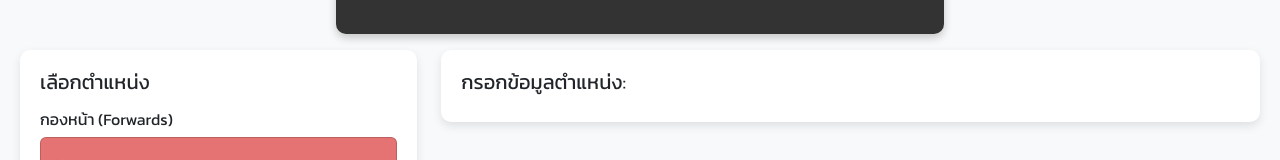
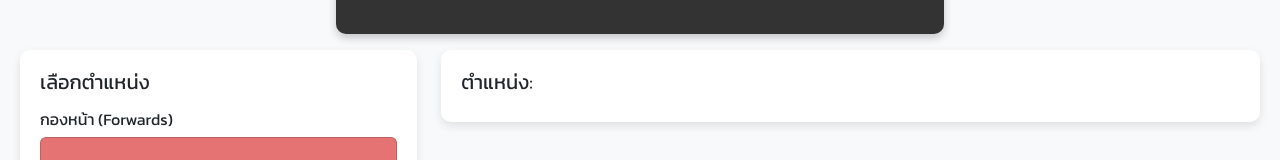
Before and after one commit to jirakiat/fifacalculatorstatus, a React (Create React App) app: page / in a window 1280 px wide. Shown: the part 137-297 px from the top of the page. Built offline with nearby package versions, Linux system fonts and the light colour scheme.

Commit message:
Deploy Project

```diff
--- a/src/Components/PlayerStatusCalculator.js
+++ b/src/Components/PlayerStatusCalculator.js
@@ -394,7 +394,7 @@ function PlayerStatusCalculator() {
                 {/* Box Panel สำหรับกรอกข้อมูลตำแหน่ง */}
                 <Col md={8}>
                     <div className="box-shadow-container">
-                        <h5>กรอกข้อมูลตำแหน่ง: {selectedPosition}</h5>
+                        <h5>ตำแหน่ง: {selectedPosition}</h5>
                         {selectedPosition && (
                             <Form>
                                 <InputForm statusPlayers={filteredPlayers} onInputChange={handleInputChange} inputs={inputs} />
```
